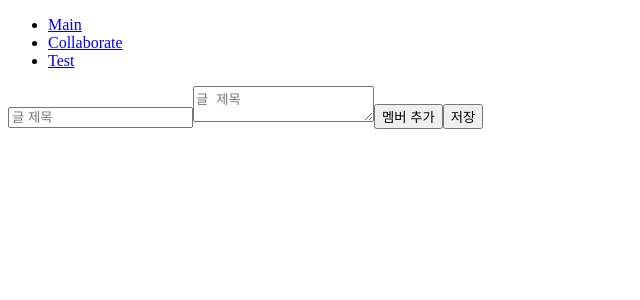
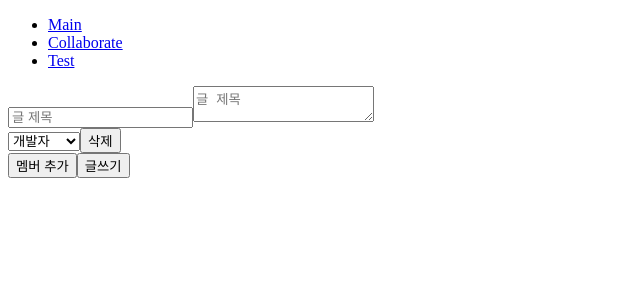
Before and after one commit to kimeuichan/EverythingOfBu, a React (Create React App) app in the folder frontend/: page /collaborate/post in a window 1280 px wide. Shown: the top 300 px of the page, without its empty margins (0-640 px from the left). Built offline with nearby package versions, Linux system fonts and the light colour scheme; what redux-promise-middleware would draw is missing.

Commit message:
can write post but can post to api server

```diff
--- a/frontend/src/components/collaborate/PostListTemplate.js
+++ b/frontend/src/components/collaborate/PostListTemplate.js
@@ -11,7 +11,7 @@ export default class PostListTemplate extends Component {
 
   componentWillReceiveProps(nextProps) {
     const { mountEvt, page } = this.props;
-    if(nextProps.page != page)
+    if(nextProps.page !== page)
       mountEvt(nextProps.page);
   }
 
--- a/frontend/src/components/collaborate/PostWrite.js
+++ b/frontend/src/components/collaborate/PostWrite.js
@@ -1,18 +1,91 @@
 import React, { Component } from 'react'
+import { List, Record } from 'immutable';
+
+const Member = Record({
+  type: 0,
+});
+
+const MemberList = ({handleChange, index, handleRemove}) => {
+  return (
+    <div>
+      <select name={`members[${index}]`} onChange={(evt) => handleChange(evt, index)}>
+        <option value="0">개발자</option>
+        <option value="1">디자이너</option>
+        <option value="2">PM</option>
+      </select>
+      <button type="button" onClick={(evt) => handleRemove(index)}>삭제</button>
+    </div>
+  );
+}
 
 export default class PostWrite extends Component {
+  constructor(props){
+    super();
+    this.state = {
+      members : List([
+        Member({type: 0}),
+      ]),
+    };
+  }
+
+  handleSubmit = (event) => {
+    event.preventDefault();
+    if(this.state.members.size < 1){
+      alert("멤버를 추가해주세요");
+      return;
+    }
+
+    const { createPost } = this.props;
+
+    const data = new FormData(event.target);
+    let jsonObject = {};
+
+    for (const [key, value]  of data.entries()) {
+        jsonObject[key] = value;
+    }
+    console.log(jsonObject);
+  }
+
   addMember = () => {
+    this.setState({
+      members: this.state.members.push(Member())
+    });
+  }
 
+  handleChange = (evt, index) => {
+    this.setState({
+      members: this.state.members.update(index, value => evt.target.value)
+    });
+  }
+
+  handleRemove = (index) => {
+    if(this.state.members.size < 2){
+      alert("최소한 한명의 멤버는 존재해야 합니다");
+      return;
+    }
+
+    this.setState({
+      members: this.state.members.remove(index)
+    });
   }
 
   render() {
-    const { commitEvt } = this.props;
+    // const { commitEvt } = this.props;
+    const memberList = this.state.members.map((item, i)=> {
+      return (<MemberList key={i} index={i}
+                          handleChange={this.handleChange} data={item}
+                          handleRemove={this.handleRemove} />);
+    });
+
     return (
       <div>
-        <input name='title' placeholder="글 제목"/>
-        <textarea name='description' placeholder="글 제목"/>
-        <button onClick={this.addMember}>멤버 추가</button>
-        <button onClick={commitEvt}>저장</button>
+        <form onSubmit={this.handleSubmit}>
+          <input name='title' placeholder="글 제목"/>
+          <textarea name='description' placeholder="글 제목"/>
+          {memberList}
+          <button type="button" onClick={this.addMember}>멤버 추가</button>
+          <button type="submit">글쓰기</button>
+        </form>
       </div>
     )
   }
--- a/frontend/src/components/collaborate/PostWriteTemplate.js
+++ b/frontend/src/components/collaborate/PostWriteTemplate.js
@@ -3,9 +3,10 @@ import PostWrite from './PostWrite';
 
 export default class PostWriteTemplate extends Component {
   render() {
+    const { createPost } = this.props;
     return (
       <div>
-        <PostWrite />
+        <PostWrite createPost={createPost}/>
       </div>
     )
   }
--- a/frontend/src/container/collaborate/PostListContainer.js
+++ b/frontend/src/container/collaborate/PostListContainer.js
@@ -1,5 +1,4 @@
 import React, { Component } from 'react'
-import PropTypes from 'prop-types'
 import { connect } from 'react-redux'
 import { getPostList } from '../../store/modules/collaborate'
 import PostListTemplate from '../../components/collaborate/PostListTemplate'
--- a/frontend/src/container/collaborate/PostWriteContainer.js
+++ b/frontend/src/container/collaborate/PostWriteContainer.js
@@ -1,12 +1,21 @@
 import React, { Component } from 'react'
+import { connect } from 'react-redux'
+import { createPost } from '../../store/modules/collaborate';
 import PostWriteTemplate from '../../components/collaborate/PostWriteTemplate';
+import { withRouter } from "react-router";
 
-export default class PostWriteContainer extends Component {
+class PostWriteContainer extends Component {
   render() {
+    const { createPost } = this.props;
     return (
       <div>
-        <PostWriteTemplate />
+        <PostWriteTemplate createPost={createPost}/>
       </div>
     )
   }
 }
+
+export default withRouter(connect(
+  () => ({}),
+  { createPost }
+)(PostWriteContainer));
--- a/frontend/src/store/modules/collaborate.js
+++ b/frontend/src/store/modules/collaborate.js
@@ -1,13 +1,17 @@
 import { handleActions } from 'redux-actions';
 import { API_SERVER } from '../../settings';
-import axios from 'axios';
+import client from '../../lib/ApiClient';
 
 function getPostListAPI(page){
-  return axios.get(`${API_SERVER}/api/collaborate/post?page=${page}`);
+  return client.get(`${API_SERVER}/api/collaborate/post?page=${page}`);
 }
 
 function getPostAPI(postId){
-  return axios.get(`${API_SERVER}/api/collaborate/post/${postId}`);
+  return client.get(`${API_SERVER}/api/collaborate/post/${postId}`);
+}
+
+function createPostAPI(data){
+  return client.post(`${API_SERVER}/api/collaborate/post`, data);
 }
 
 const GET_POST_LIST = 'GET_POST_LIST';
@@ -15,11 +19,25 @@ const GET_POST_LIST_PENDING = 'GET_POST_LIST_PENDING';
 const GET_POST_LIST_SUCCESS = 'GET_POST_LIST_SUCCESS';
 const GET_POST_LIST_FAILURE = 'GET_POST_LIST_FAILURE';
 
+const GET_POST = 'GET_POST';
+const GET_POST_PENDING = 'GET_POST_PENDING';
+const GET_POST_SUCCESS = 'GET_POST_SUCCESS';
+const GET_POST_FAILURE = 'GET_POST_FAILURE';
+
+const CREATE_POST = 'CREATE_POST';
+const CREATE_POST_PENDING = 'CREATE_POST_PENDING';
+const CREATE_POST_SUCCESS = 'CREATE_POST_SUCCESS';
+const CREATE_POST_FAILURE = 'CREATE_POST_FAILURE';
 
 
 export const getPostList = (page) => ({
   type: GET_POST_LIST,
   payload: getPostListAPI(page)
+});
+
+export const createPost = (data) => ({
+  type: CREATE_POST,
+  payload: createPostAPI(data),
 });
 
 const initialState = {
@@ -49,7 +67,6 @@ export default handleActions({
   },
 
   [GET_POST_LIST_FAILURE]: (state, action) => {
-    console.log("here");
     return {
       ...state,
       pending: false,
```
